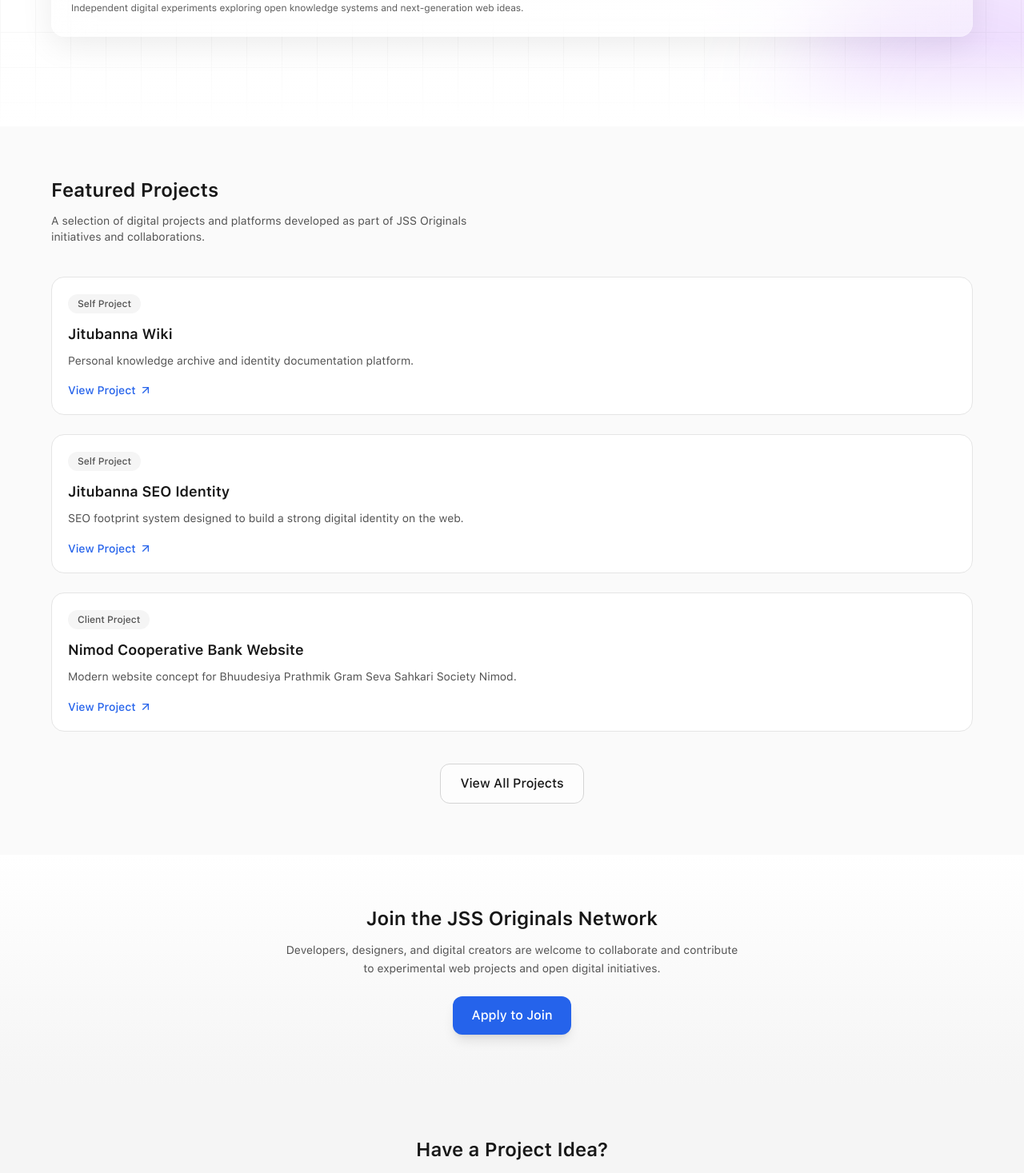
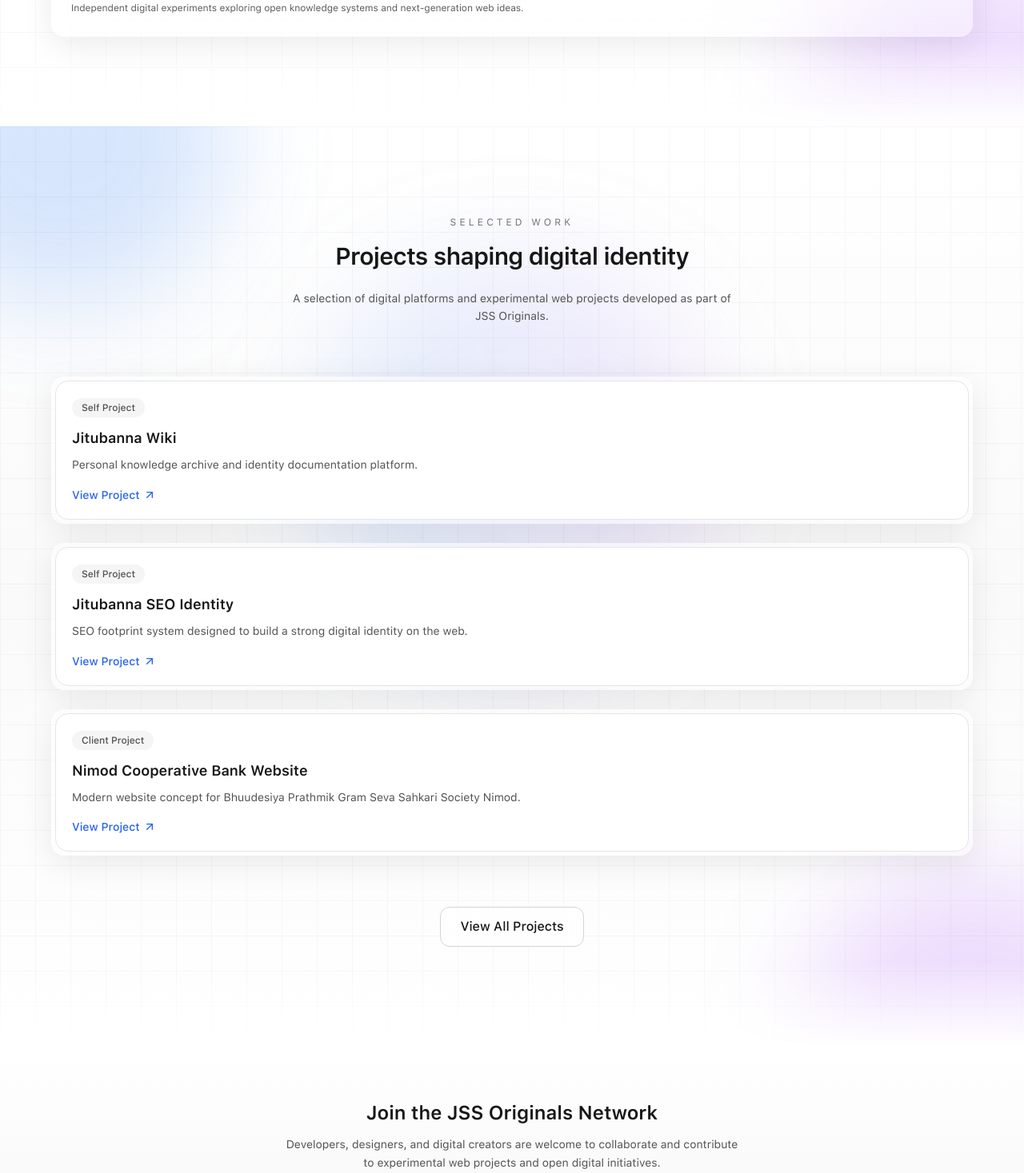
Before and after one commit to jitendra-math/Agency-Website, a Next.js app: page / in a window 1280 px wide. Shown: the part 1330-2797 px from the top of the page at 80% size. Built offline with nearby package versions, Linux system fonts and the light colour scheme.

Commit message:
Update ProjectsPreview.js

```diff
--- a/src/components/sections/ProjectsPreview.js
+++ b/src/components/sections/ProjectsPreview.js
@@ -12,54 +12,184 @@ export default function ProjectsPreview() {
   return (
     <section
       className="
-        px-4 py-16
-        bg-neutral-50
-        dark:bg-neutral-900
+      relative isolate overflow-hidden
+      px-4 pt-28 pb-32
+      bg-gradient-to-b
+      from-white
+      via-neutral-50
+      to-white
+      dark:from-neutral-950
+      dark:via-neutral-950
+      dark:to-neutral-950
+    "
+    >
+
+      {/* ===== ambient glow continuation ===== */}
+
+      <div className="absolute inset-0 pointer-events-none">
+
+        <motion.div
+          animate={{ x:[0,30,0], y:[0,-40,0] }}
+          transition={{ duration:16, repeat:Infinity }}
+          className="
+          absolute -top-40 -left-40
+          w-[420px] h-[420px]
+          rounded-full
+          bg-blue-500/20
+          blur-3xl
+        "
+        />
+
+        <motion.div
+          animate={{ x:[0,-20,0], y:[0,40,0] }}
+          transition={{ duration:18, repeat:Infinity }}
+          className="
+          absolute -bottom-40 -right-40
+          w-[420px] h-[420px]
+          rounded-full
+          bg-purple-500/20
+          blur-3xl
+        "
+        />
+
+        {/* center spotlight */}
+
+        <div
+          className="
+          absolute left-1/2 top-40
+          -translate-x-1/2
+          w-[520px] h-[520px]
+          rounded-full
+          bg-gradient-to-r
+          from-blue-400/15
+          via-indigo-400/15
+          to-purple-400/15
+          blur-3xl
+        "
+        />
+
+      </div>
+
+      {/* ===== grid depth texture ===== */}
+
+      <div
+        className="
+        absolute inset-0 opacity-[0.03]
+        bg-[linear-gradient(#000_1px,transparent_1px),linear-gradient(90deg,#000_1px,transparent_1px)]
+        bg-[size:44px_44px]
+        dark:opacity-[0.05]
       "
-    >
-      <div className="mx-auto max-w-6xl">
-        {/* Section Header */}
+      />
+
+      <div className="relative z-10 mx-auto max-w-6xl">
+
+        {/* ===== Section Header ===== */}
+
         <motion.div
-          initial={{ opacity: 0, y: 15 }}
-          whileInView={{ opacity: 1, y: 0 }}
-          transition={{ duration: 0.5 }}
-          viewport={{ once: true }}
-          className="flex flex-col gap-3"
+          initial={{ opacity:0, y:28 }}
+          whileInView={{ opacity:1, y:0 }}
+          transition={{ duration:.8 }}
+          viewport={{ once:true }}
+          className="text-center max-w-xl mx-auto"
         >
-          <h2 className="text-2xl font-semibold text-neutral-900 dark:text-neutral-100">
-            Featured Projects
+
+          <p className="text-xs uppercase tracking-[0.35em] text-neutral-500 mb-4">
+            Selected Work
+          </p>
+
+          <h2
+            className="
+            text-3xl font-semibold tracking-tight
+            text-neutral-900
+            dark:text-neutral-100
+          "
+          >
+            Projects shaping
+            digital identity
           </h2>
 
-          <p className="max-w-xl text-sm text-neutral-600 dark:text-neutral-400">
-            A selection of digital projects and platforms developed as part
-            of JSS Originals initiatives and collaborations.
+          <p
+            className="
+            mt-6 text-sm leading-relaxed
+            text-neutral-600
+            dark:text-neutral-400
+          "
+          >
+            A selection of digital platforms and experimental
+            web projects developed as part of JSS Originals.
           </p>
+
         </motion.div>
 
-        {/* Projects Grid */}
-        <div className="mt-10 grid gap-6">
-          {projects.map((project, index) => (
+        {/* ===== Projects Grid ===== */}
+
+        <div className="mt-16 grid gap-6">
+
+          {projects.map((project,index)=>(
             <motion.div
               key={project.id}
-              initial={{ opacity: 0, y: 15 }}
-              whileInView={{ opacity: 1, y: 0 }}
-              transition={{ delay: index * 0.1, duration: 0.5 }}
-              viewport={{ once: true }}
+              initial={{ opacity:0, y:24 }}
+              whileInView={{ opacity:1, y:0 }}
+              transition={{ delay:index*.15, duration:.7 }}
+              viewport={{ once:true }}
+              className="
+              relative
+              rounded-2xl
+              border border-white/20
+              dark:border-white/10
+              bg-white/40
+              dark:bg-white/5
+              backdrop-blur-xl
+              p-1
+              shadow-[0_10px_40px_rgba(0,0,0,0.08)]
+              transition-all duration-300
+              hover:-translate-y-1
+              hover:shadow-[0_16px_60px_rgba(0,0,0,0.12)]
+            "
             >
-              <ProjectCard project={project} />
+
+              {/* glass highlight */}
+
+              <div className="absolute inset-0 rounded-2xl bg-gradient-to-b from-white/20 to-transparent pointer-events-none"/>
+
+              <ProjectCard project={project}/>
+
             </motion.div>
           ))}
+
         </div>
 
-        {/* View All Button */}
-        <div className="mt-10 flex justify-center">
+        {/* ===== CTA ===== */}
+
+        <motion.div
+          initial={{ opacity:0, y:20 }}
+          whileInView={{ opacity:1, y:0 }}
+          transition={{ delay:.3, duration:.6 }}
+          viewport={{ once:true }}
+          className="mt-16 flex justify-center"
+        >
           <Link href="/projects">
             <Button variant="secondary" size="lg">
               View All Projects
             </Button>
           </Link>
-        </div>
+        </motion.div>
+
       </div>
+
+      {/* ===== bottom transition ===== */}
+
+      <div
+        className="
+        absolute bottom-0 left-0 right-0
+        h-28
+        bg-gradient-to-b
+        from-transparent
+        to-white
+        dark:to-neutral-950
+      "
+      />
+
     </section>
   );
 }
```
